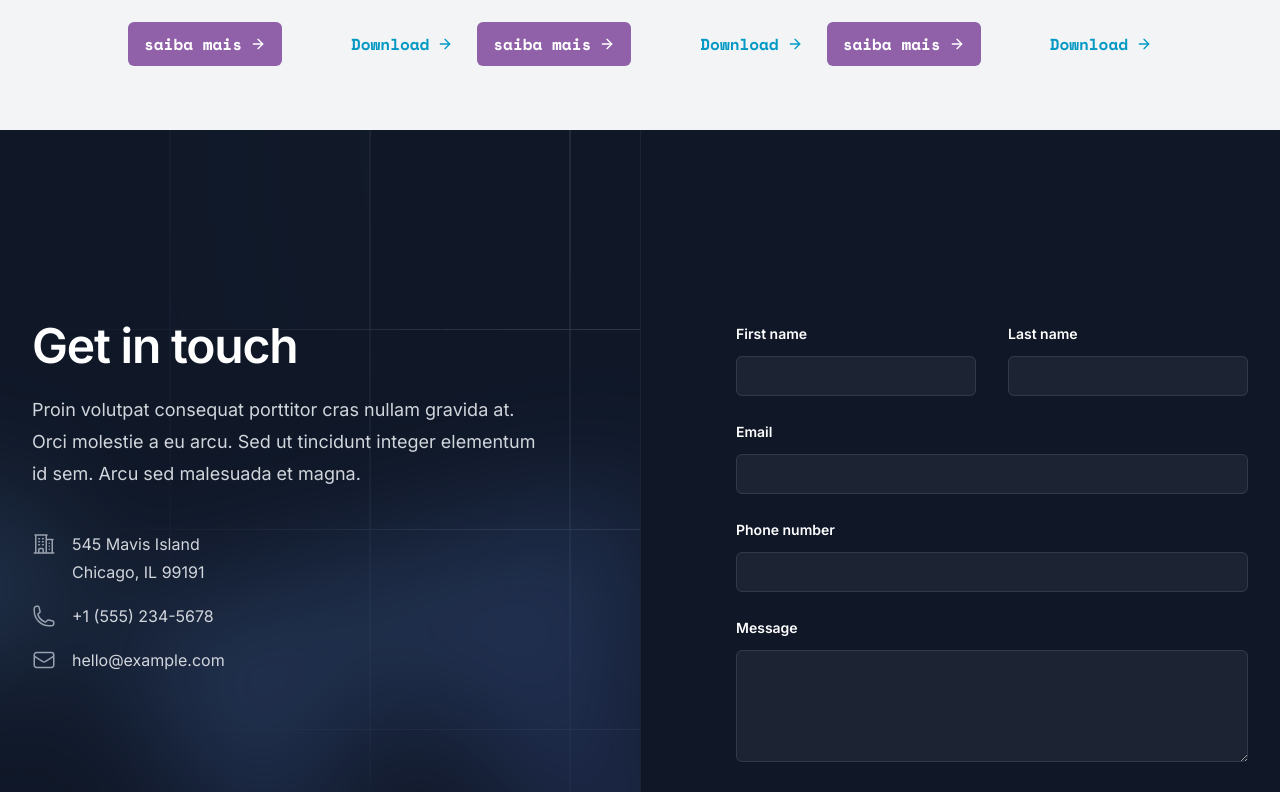
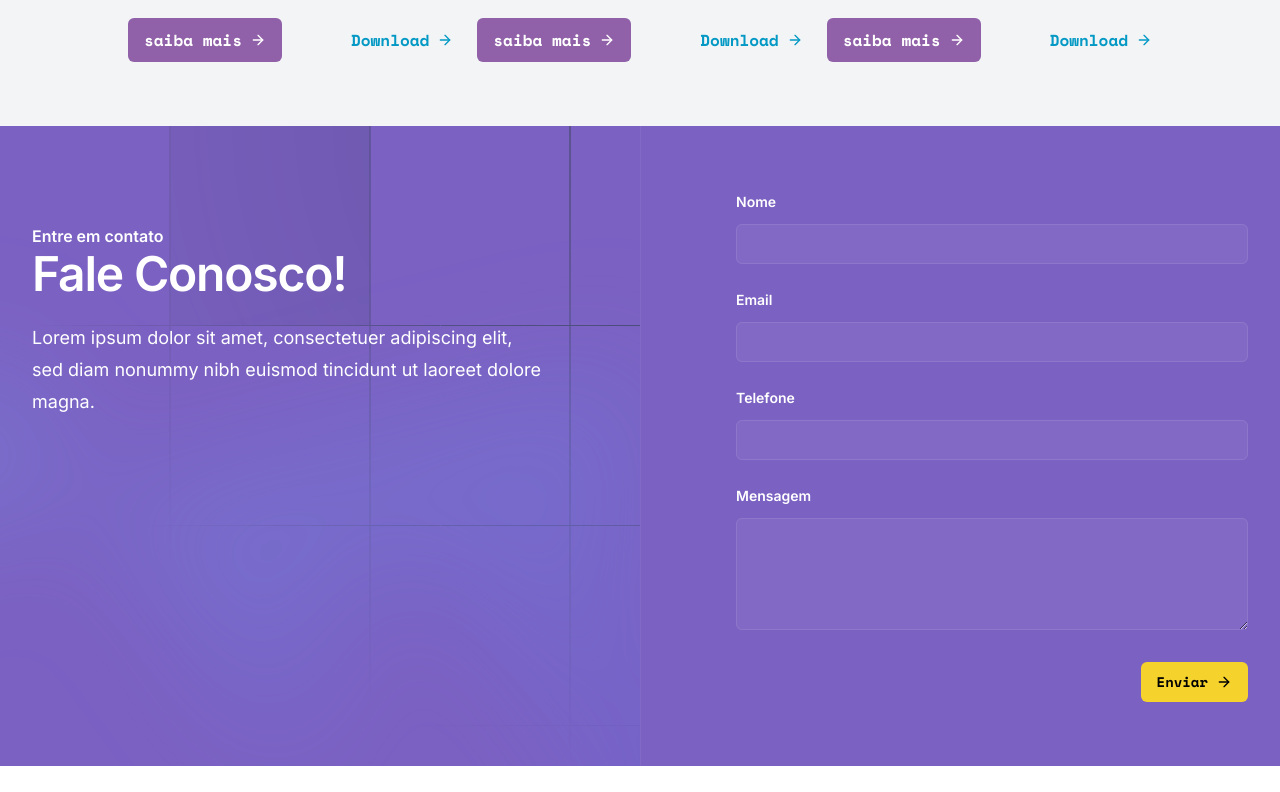
Before and after one commit to TrindadeBRA/trinitykit-next, a Next.js app: page / in a window 1280 px wide. Shown: the part 3487-4279 px from the top of the page. Built offline with nearby package versions, Linux system fonts and the light colour scheme.

Commit message:
feat: contact added

```diff
--- a/app/globals.css
+++ b/app/globals.css
@@ -98,3 +98,8 @@ body {
 .skiptranslate {
   display: none!important;
 }
+
+html {
+  scroll-behavior: smooth;
+  scroll-padding-top: 80px;
+}
--- a/src/components/Markets/index.tsx
+++ b/src/components/Markets/index.tsx
@@ -24,7 +24,7 @@ const markets = [
 
 export default function Markets() {
   return (
-    <div className="bg-gray-100">
+    <div className="bg-gray-100" id="mercados">
       <div className="mx-auto max-w-7xl px-4 sm:px-6 lg:px-8">
         <div className="mx-auto max-w-2xl py-16 lg:max-w-none">
           <p className="text-base/7 font-semibold text-[#0399c4] text-center" data-aos="fade-left">Nosso Foco</p>
@@ -39,7 +39,7 @@ export default function Markets() {
 
                 <div>
                   <Link href={`/produtos?segment=${market.slug}`}>
-                    <h3 className="mt-6 mb-4 text-2xl text-gray-500 font-light">
+                    <h3 className="mt-6 mb-4 text-xl text-gray-500 font-light">
                       {market.name}
                     </h3>
                   </Link>
--- a/src/components/Navigation/index.tsx
+++ b/src/components/Navigation/index.tsx
@@ -14,10 +14,10 @@ const navigation = [
   { name: 'Home', href: '/' },
   { name: 'Quem Somos', href: '/quem-somos' },
   { name: 'Produtos', href: '/produtos' },
-  { name: 'Mercados', href: '/mercados' },
+  { name: 'Mercados', href: '/#mercados' },
   { name: 'Contato', href: '/contato' },
   { name: 'Blog', href: '/blog' },
-  { name: 'Portal Inove', href: '/loja', separator: true },
+  { name: 'Portal Inove', href: 'https://inove.tiken.com.br/', separator: true, external: true },
 ]
 
 export default function Navigation() {
@@ -80,9 +80,14 @@ export default function Navigation() {
         {/* Menu desktop */}
         <div className="hidden lg:flex gap-x-4 items-center">
           {navigation.map((item) => (
-            <a key={item.name} href={item.href} className={twMerge("text-base font-semibold text-gray-900 font-space-mono font-bold ", item.separator && "border-l border-gray-900 pl-4", isGradient && "text-white border-white")}>
+            <Link
+              key={item.name}
+              href={item.href}
+              className={twMerge("text-base text-gray-900 font-space-mono font-bold ", item.separator && "border-l border-gray-900 pl-4", isGradient && "text-white border-white")}
+              target={item.external ? '_blank' : '_self'}
+            >
               {item.name}
-            </a>
+            </Link>
           ))}
         </div>
 
@@ -124,13 +129,14 @@ export default function Navigation() {
             <div className="-my-6 divide-y divide-gray-500/10">
               <div className="space-y-2 py-6">
                 {navigation.map((item) => (
-                  <a
+                  <Link
                     key={item.name}
                     href={item.href}
                     className="-mx-3 block rounded-lg px-3 py-2 text-base/7 text-gray-900 hover:bg-gray-50 font-space-mono font-bold"
+                    target={item.external ? '_blank' : '_self'}
                   >
                     {item.name}
-                  </a>
+                  </Link>
                 ))}
 
               </div>
--- a/src/components/TalkToUs/index.tsx
+++ b/src/components/TalkToUs/index.tsx
@@ -1,10 +1,24 @@
+'use client'
+
 import { BuildingOffice2Icon, EnvelopeIcon, PhoneIcon } from '@heroicons/react/24/outline'
+import { ArrowRightIcon } from 'lucide-react'
 
 export default function TalkToUs() {
+
+  const handleSubmit = (e: React.FormEvent<HTMLFormElement>) => {
+    e.preventDefault()
+    console.log('Dados enviados!', {
+      name: (document.getElementById('name') as HTMLInputElement)?.value,
+      email: (document.getElementById('email') as HTMLInputElement)?.value,
+      phone: (document.getElementById('phone-number') as HTMLInputElement)?.value,
+      message: (document.getElementById('message') as HTMLTextAreaElement)?.value,
+    })
+  }
+
   return (
-    <div className="relative isolate bg-gray-900">
+    <div className="relative isolate bg-[#7b61c2]">
       <div className="mx-auto grid max-w-7xl grid-cols-1 lg:grid-cols-2">
-        <div className="relative px-6 pt-24 pb-20 sm:pt-32 lg:static lg:px-8 lg:py-48">
+        <div className="relative px-6 pt-24 pb-20  lg:static lg:px-8">
           <div className="mx-auto max-w-xl lg:mx-0 lg:max-w-lg">
             <div className="absolute inset-y-0 left-0 -z-10 w-full overflow-hidden ring-1 ring-white/5 lg:w-1/2">
               <svg
@@ -41,75 +55,30 @@ export default function TalkToUs() {
                 />
               </div>
             </div>
-            <h2 className="text-4xl font-semibold tracking-tight text-pretty text-white sm:text-5xl">Get in touch</h2>
-            <p className="mt-6 text-lg/8 text-gray-300">
-              Proin volutpat consequat porttitor cras nullam gravida at. Orci molestie a eu arcu. Sed ut tincidunt
-              integer elementum id sem. Arcu sed malesuada et magna.
+            <p className="text-base/7 font-semibold text-white" data-aos="fade-right">Entre em contato</p>
+
+            <h2 className="text-4xl font-semibold tracking-tight text-pretty text-white sm:text-5xl" data-aos="fade-right">
+            Fale Conosco!
+            </h2>
+            <p className="mt-6 text-lg/8 text-white" data-aos="fade-right">
+            Lorem ipsum dolor sit amet, consectetuer adipiscing elit, sed diam nonummy nibh euismod tincidunt ut laoreet dolore magna.
             </p>
-            <dl className="mt-10 space-y-4 text-base/7 text-gray-300">
-              <div className="flex gap-x-4">
-                <dt className="flex-none">
-                  <span className="sr-only">Address</span>
-                  <BuildingOffice2Icon aria-hidden="true" className="h-7 w-6 text-gray-400" />
-                </dt>
-                <dd>
-                  545 Mavis Island
-                  <br />
-                  Chicago, IL 99191
-                </dd>
-              </div>
-              <div className="flex gap-x-4">
-                <dt className="flex-none">
-                  <span className="sr-only">Telephone</span>
-                  <PhoneIcon aria-hidden="true" className="h-7 w-6 text-gray-400" />
-                </dt>
-                <dd>
-                  <a href="tel:+1 (555) 234-5678" className="hover:text-white">
-                    +1 (555) 234-5678
-                  </a>
-                </dd>
-              </div>
-              <div className="flex gap-x-4">
-                <dt className="flex-none">
-                  <span className="sr-only">Email</span>
-                  <EnvelopeIcon aria-hidden="true" className="h-7 w-6 text-gray-400" />
-                </dt>
-                <dd>
-                  <a href="mailto:hello@example.com" className="hover:text-white">
-                    hello@example.com
-                  </a>
-                </dd>
-              </div>
-            </dl>
+
           </div>
         </div>
-        <form action="#" method="POST" className="px-6 pt-20 pb-24 sm:pb-32 lg:px-8 lg:py-48">
+        <form action="#" method="POST" className="px-6 pt-16 pb-16 lg:px-8" data-aos="fade-left">
           <div className="mx-auto max-w-xl lg:mr-0 lg:max-w-lg">
             <div className="grid grid-cols-1 gap-x-8 gap-y-6 sm:grid-cols-2">
-              <div>
-                <label htmlFor="first-name" className="block text-sm/6 font-semibold text-white">
-                  First name
+              <div className="sm:col-span-2">
+                <label htmlFor="name" className="block text-sm/6 font-semibold text-white">
+                  Nome
                 </label>
                 <div className="mt-2.5">
                   <input
-                    id="first-name"
-                    name="first-name"
+                    id="name"
+                    name="name"
                     type="text"
-                    autoComplete="given-name"
-                    className="block w-full rounded-md bg-white/5 px-3.5 py-2 text-base text-white outline-1 -outline-offset-1 outline-white/10 placeholder:text-gray-500 focus:outline-2 focus:-outline-offset-2 focus:outline-indigo-500"
-                  />
-                </div>
-              </div>
-              <div>
-                <label htmlFor="last-name" className="block text-sm/6 font-semibold text-white">
-                  Last name
-                </label>
-                <div className="mt-2.5">
-                  <input
-                    id="last-name"
-                    name="last-name"
-                    type="text"
-                    autoComplete="family-name"
+                    autoComplete="name"
                     className="block w-full rounded-md bg-white/5 px-3.5 py-2 text-base text-white outline-1 -outline-offset-1 outline-white/10 placeholder:text-gray-500 focus:outline-2 focus:-outline-offset-2 focus:outline-indigo-500"
                   />
                 </div>
@@ -130,7 +99,7 @@ export default function TalkToUs() {
               </div>
               <div className="sm:col-span-2">
                 <label htmlFor="phone-number" className="block text-sm/6 font-semibold text-white">
-                  Phone number
+                  Telefone
                 </label>
                 <div className="mt-2.5">
                   <input
@@ -144,7 +113,7 @@ export default function TalkToUs() {
               </div>
               <div className="sm:col-span-2">
                 <label htmlFor="message" className="block text-sm/6 font-semibold text-white">
-                  Message
+                  Mensagem
                 </label>
                 <div className="mt-2.5">
                   <textarea
@@ -159,10 +128,11 @@ export default function TalkToUs() {
             </div>
             <div className="mt-8 flex justify-end">
               <button
-                type="submit"
-                className="rounded-md bg-indigo-500 px-3.5 py-2.5 text-center text-sm font-semibold text-white shadow-xs hover:bg-indigo-400 focus-visible:outline-2 focus-visible:outline-offset-2 focus-visible:outline-indigo-500"
+                className="flex items-center gap-x-2 rounded-md bg-[#f5d22c] text-black px-4 py-2.5 font-bold font-space-mono text-sm hover:bg-[#f5d22c]/80 transition-all duration-300 cursor-pointer"
+                onClick={(e: any) => handleSubmit(e)}
               >
-                Send message
+                Enviar
+                <ArrowRightIcon className="size-4" />
               </button>
             </div>
           </div>
```
